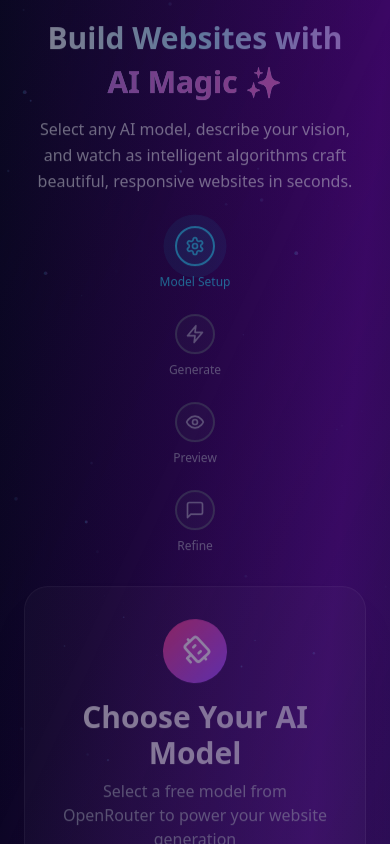
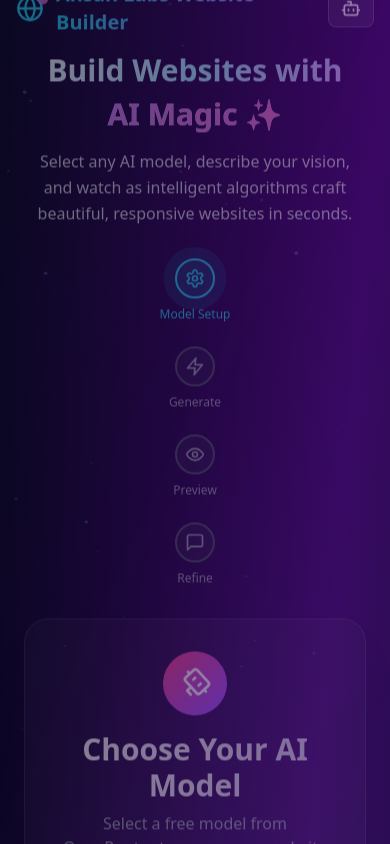
Before and after one commit to BADSHAH-7868/Ahsan-Labs-Wesite-Builder, a React (Vite) app: page / in a window 390 px wide. Shown: the top 844 px of the page. Built offline with nearby package versions, Linux system fonts and the light colour scheme.

Commit message:
Update App.tsx

```diff
--- a/src/App.tsx
+++ b/src/App.tsx
@@ -51,7 +51,7 @@ function App() {
         style={{ y, opacity }}
       >
         {/* Header */}
-        <header className="mt-6 sm:mt-9 relative z-10 px-4 sm:px-6">
+        <header className="mt-14 sm:mt-9 relative z-10 px-4 sm:px-6">
           <motion.div
             className="flex items-center justify-between max-w-7xl mx-auto"
             initial={{ opacity: 0, y: -20 }}
@@ -205,7 +205,7 @@ function App() {
       <ExampleGallery />
 
       {/* Footer */}
-      <footer className="relative z-10 border-t border-white/10 bg-black/20 backdrop-blur-md">
+      <footer className="relative display-flex z-10 border-t border-white/10 bg-black/20 backdrop-blur-md">
         <div className="max-w-7xl mx-auto px-4 sm:px-6 py-6 sm:py-8">
           <div className="flex flex-col sm:flex-row items-center justify-between space-y-4 sm:space-y-0">
             <div className="flex items-center space-x-3">
```
